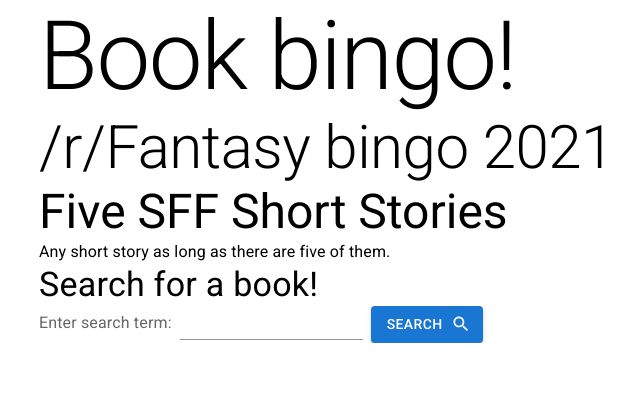
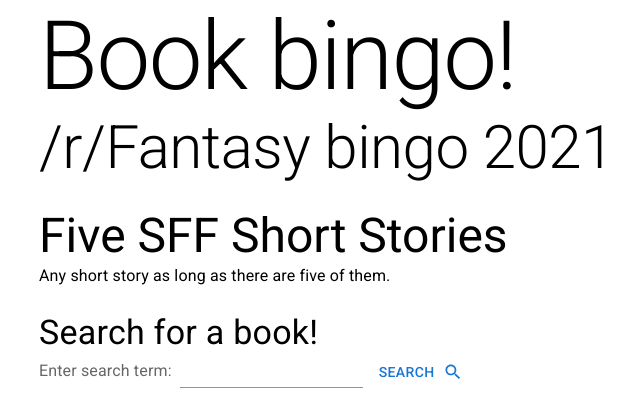
Before and after one commit to AHarman/book-bingo-next, a Next.js app: page /cards/reddit-fantasy-2021/create/select-book/0/0 in a window 1280 px wide. Shown: the top 418 px of the page, without its empty margins (25-665 px from the left). Built offline with nearby package versions, Linux system fonts and the light colour scheme.

Commit message:
UI tweaks - scrolling and button primacy

```diff
--- a/components/book-search/search-form.tsx
+++ b/components/book-search/search-form.tsx
@@ -18,7 +18,7 @@
         <InputLabel>
             Enter search term:
             <Input type="text" name="searchText" value={searchText} required onChange={e => setSearchText(e.target.value)} sx={{ ml: 1, mr: 1 }}/>
-            <Button type="submit" endIcon={<SearchIcon />} variant="contained">Search</Button>
+            <Button type="submit" endIcon={<SearchIcon />}>Search</Button>
         </InputLabel>
     </form>;
 }
--- a/components/book-search/search-results.tsx
+++ b/components/book-search/search-results.tsx
@@ -1,6 +1,6 @@
 /* eslint-disable @next/next/no-img-element */
 import { List, ListItem, ListItemButton, ListItemText, Pagination, Skeleton, Typography } from "@mui/material";
-import { Key, ReactElement, useEffect, useState } from "react";
+import { Key, ReactElement, useEffect, useRef, useState } from "react";
 import { SearchResult, SearchResultBook } from "services/goodreads/search";
 import styles from "styles/search-results.module.scss";
 
@@ -13,6 +13,12 @@
     const [page, setPage] = useState(1);
     const [results, setResults] = useState(null as (SearchResult | null));
     const [isPending, setIsPending] = useState(false);
+    const resultsRef = useRef<HTMLUListElement>(null);
+
+    useEffect(() => {
+        if (resultsRef.current && !isPending && results)
+            resultsRef.current.scrollIntoView();
+    }, [resultsRef, isPending, results]);
 
     useEffect(() => {
         async function makeSearch(searchText: string, resultsPage: number): Promise<void> {
@@ -37,8 +43,8 @@
         results?.results.map(book => <Result key={book.id} book={book} onBookSelected={onBookSelected} />);
 
     return <>
-        <List> { items } </List>
-        {results &&  <ResultsFooter page={page} results={results} setPage={setPage}/>}
+        <List ref={resultsRef}> { items } </List>
+        {results && <ResultsFooter page={page} results={results} setPage={setPage}/>}
     </>;
 }
 
@@ -51,10 +57,13 @@
 function ResultsFooter({ results, page, setPage }: ResultsFooterProps): ReactElement {
     return <>
         <Typography variant="body2">{getResultCountText(results)}</Typography>
-        <Pagination
-            count={Math.ceil(results.totalResults / results.results.length) || 0}
-            page={page}
-            onChange={(_: unknown, page: number) => setPage(page)} />
+        {
+            results.totalResults > 0 &&
+            <Pagination
+                count={Math.ceil(results.totalResults / results.results.length) || 0}
+                page={page}
+                onChange={(_: unknown, page: number) => setPage(page)} />
+        }
     </>;
 }
 
--- a/pages/cards/[cardSlug]/create/index.tsx
+++ b/pages/cards/[cardSlug]/create/index.tsx
@@ -18,8 +18,8 @@
 
     return <>
         <Typography variant="h2">{userCard?.name}</Typography>
+        <Button sx={{ mt: 2, mb:2 }} variant="contained" component={NextLinkComposed} to={GetUri(userCard)} endIcon={<ShareIcon/>}>Share your card</Button>
         <CardGrid card={userCard} component={EditableUserCardSquareContent}/>
-        <Button variant="contained" component={NextLinkComposed} to={GetUri(userCard)} endIcon={<ShareIcon/>}>Share</Button>
     </>;
 };
 
--- a/pages/cards/[cardSlug]/create/select-book/[rowIndex]/[colIndex]/index.tsx
+++ b/pages/cards/[cardSlug]/create/select-book/[rowIndex]/[colIndex]/index.tsx
@@ -7,20 +7,27 @@
 import { Button, Typography } from "@mui/material";
 import CheckIcon from '@mui/icons-material/Check';
 import BookSearchResults from "components/book-search/search-results";
-import { ReactElement, useState } from "react";
+import { ForwardedRef, forwardRef, ReactElement, useEffect, useRef, useState } from "react";
 import { useUserSquareStore } from "hooks/useCardStore";
 import { NextLinkComposed } from "components/link";
 
 const SelectBookPage: NextPage<PageProps> = ({ card, square, row, column }) => {
     const [query, setQuery] = useState("");
     const [book, setBook] = useUserSquareStore(card.id, row, column);
+    const selectionRef = useRef<HTMLElement>(null);
+
+    useEffect(() => {
+        if (book && selectionRef.current) {
+            selectionRef.current.scrollIntoView();
+        }
+    }, [book, selectionRef]);
 
     return <>
         <Typography variant="h2">{card.name}</Typography>
-        <Typography variant="h3">{square.title}</Typography>
-        <Typography>{square.description}</Typography>
-        { book ? <CurrentBook book={book} returnUrl={`/cards/${card.id}/create`}/> : <></> }
-        <Typography variant="h4">Search for a book!</Typography>
+        <Typography variant="h3" mt={3}>{square.title}</Typography>
+        <Typography mb={3}>{square.description}</Typography>
+        { book ? <CurrentBook book={book} ref={selectionRef} returnUrl={`/cards/${card.id}/create`}/> : <></> }
+        <Typography variant="h4" mt={3}>Search for a book!</Typography>
         <SearchForm onSubmit={setQuery}/>
         <BookSearchResults queryText={query} onBookSelected={setBook}/>
     </>;
@@ -31,16 +38,18 @@
     returnUrl: string;
 }
 
-function CurrentBook({ book, returnUrl }: CurrentBookProps): ReactElement {
+const CurrentBook = forwardRef<HTMLElement, CurrentBookProps>(
+    function CurrentBook({ book, returnUrl }: CurrentBookProps, ref: ForwardedRef<HTMLElement>): ReactElement {
         return <>
-        <Typography variant="h4">Current selection:</Typography>
+            <Typography variant="h4" ref={ref}>Current selection:</Typography>
             { /* eslint-disable-next-line @next/next/no-img-element */ }
             <img src={book.imageUrl} alt={`Cover image for ${book.imageUrl}`}/>
             <Typography>{book.title}</Typography>
             <Typography variant="body2">by <em>{book.author}</em></Typography>
-        <Button startIcon={<CheckIcon/>} to={returnUrl} component={NextLinkComposed}>Confirm</Button>
+            <Button startIcon={<CheckIcon/>} to={returnUrl} component={NextLinkComposed} variant="contained" sx={{mt: 1}}>Confirm</Button>
         </>;
     }
+);
 
 interface UrlParams {
     cardSlug: string;
--- a/styles/globals.scss
+++ b/styles/globals.scss
@@ -2,6 +2,7 @@
 body {
   padding: 0;
   margin: 0;
+  scroll-behavior: smooth;
 }
 
 * {
```
Lines whose indentation alone changed are shown as unchanged.
